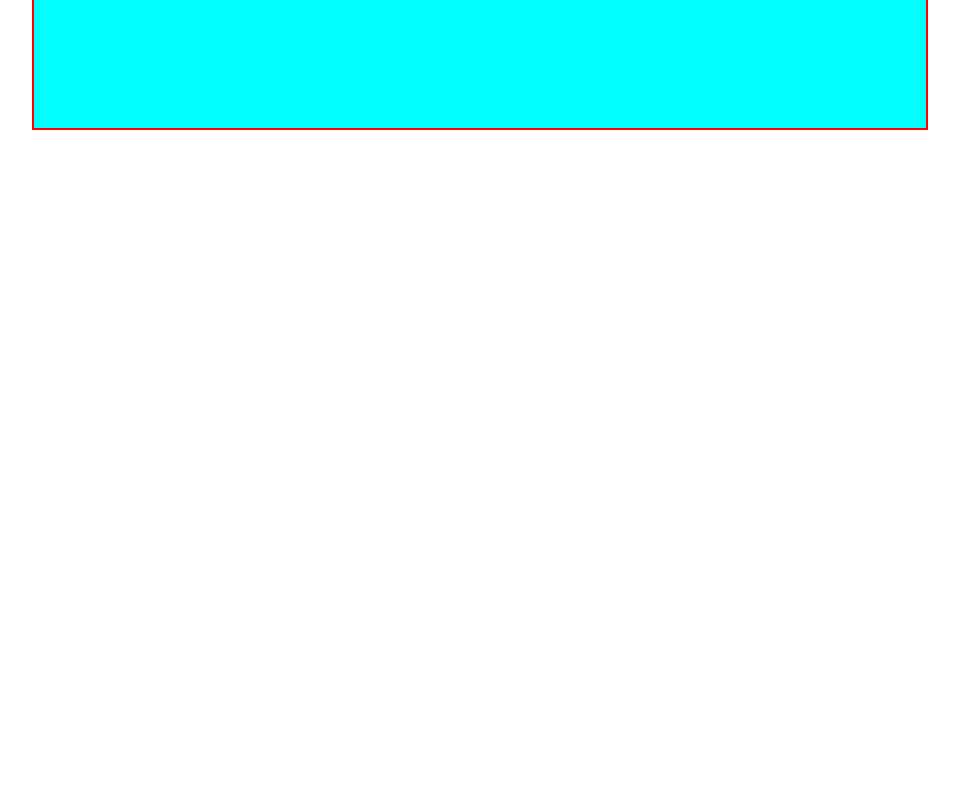
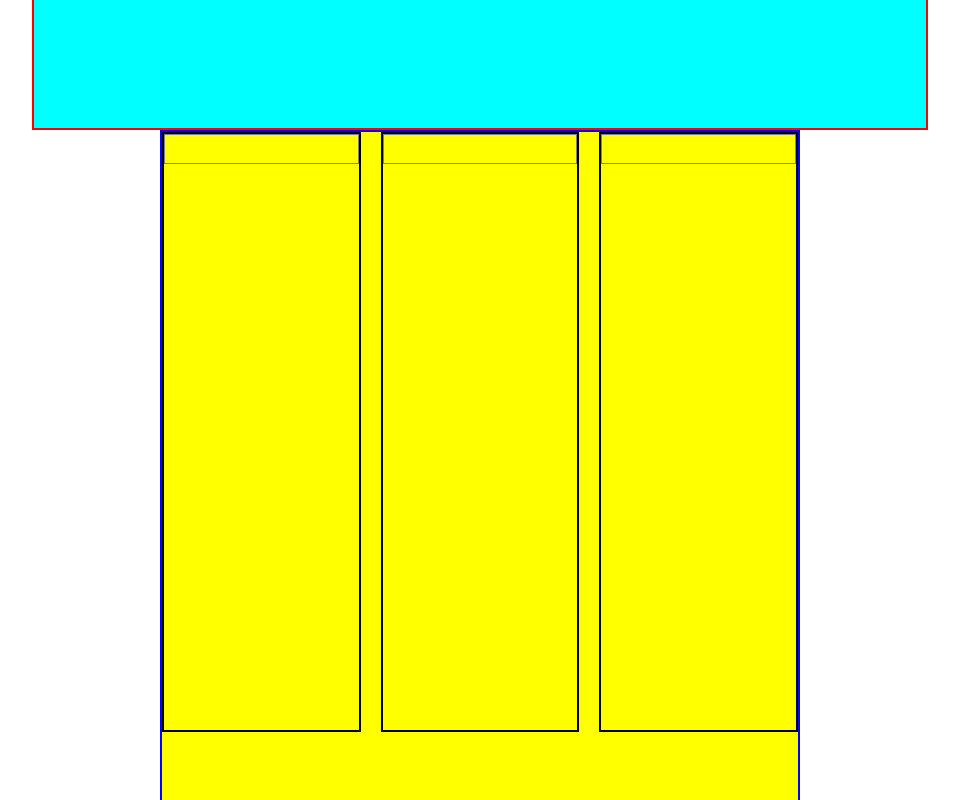
Before and after one commit to matteolepera/htmlcss-dropbox, a plain HTML site: page index.html in a window 1280 px wide. Shown: the part 540-1340 px from the top of the page, without its empty margins (160-1119 px from the left). Before the commit the page ends 800 px from the top, so only its background shows below. Drawn offline with Linux system fonts and the light colour scheme.

Commit message:
feat: add card business

```diff
--- a/css/style.css
+++ b/css/style.css
@@ -52,3 +52,42 @@ header {
     /* debug */
     background-color: purple;
 }
+
+
+/* MAIN */
+
+.main-container {
+    width: 50%;
+    max-width: 700px;
+    margin: 0 auto;
+
+    /* debug */
+    background-color: yellow;
+    min-height: 1000px;
+    border: 2px solid blue;
+}
+
+/* CARD */
+
+.business-box {
+    display: flex;
+    flex-direction: row;
+    flex-wrap: wrap;
+    gap: 20px;
+}
+
+
+.col {
+    width: calc(100% / 3 - 40px / 3);
+
+    /* debug */
+    border: 2px solid black;
+    min-height: 600px;
+}
+
+.card-header {
+    border: 1px solid grey;
+
+    /* debug */
+    min-height: 30px;
+}
--- a/index.html
+++ b/index.html
@@ -52,7 +52,31 @@
     <!-- End-Hero -->
 
     <!-- Main -->
-    <main></main>
+    <main>
+        <div class="main-container">
+            <div class="business-box">
+
+                <div class="col">
+                    <div class="card">
+                        <div class="card-header"></div>
+                    </div>
+                </div>
+
+                <div class="col">
+                    <div class="card">
+                        <div class="card-header"></div>
+                    </div>
+                </div>
+
+                <div class="col">
+                    <div class="card">
+                        <div class="card-header"></div>
+                    </div>
+                </div>
+
+            </div>
+        </div>
+    </main>
     <!-- End-Main -->
 
     <!-- Footer -->
```
